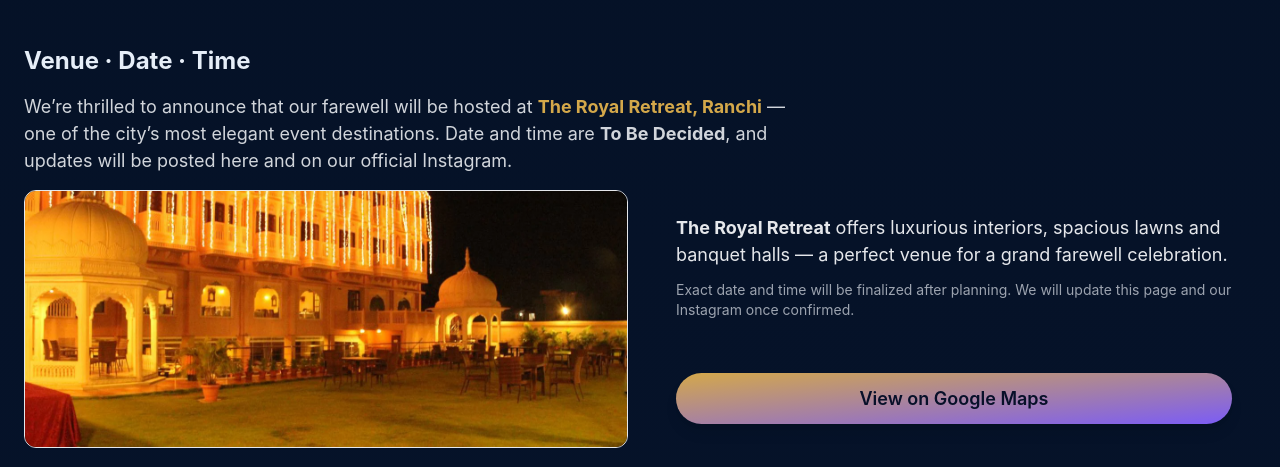
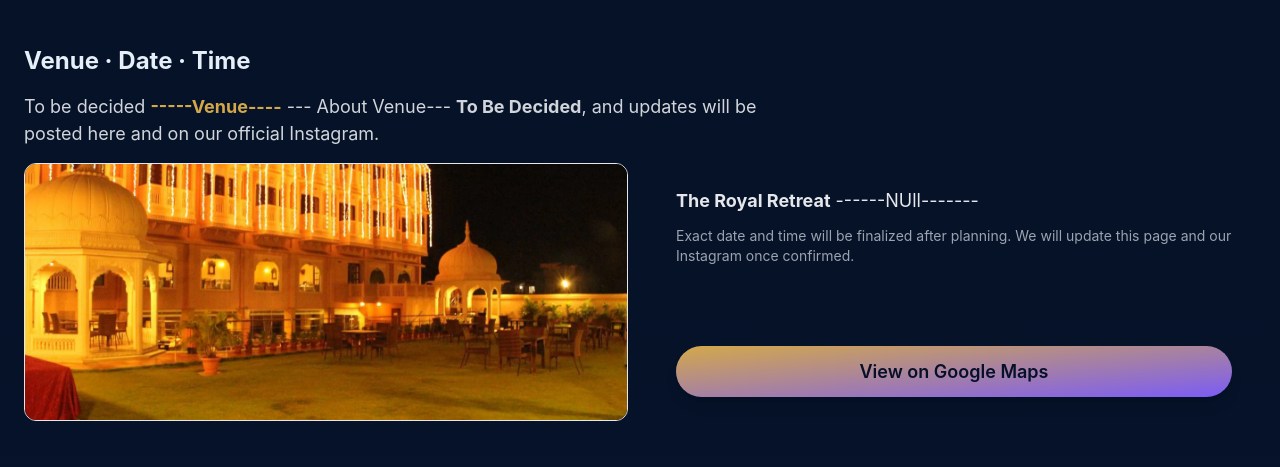
Before and after one commit to Ayush12308/farewell2k25, a plain HTML site: page index.html in a window 1280 px wide. Shown: the part 1507-1974 px from the top of the page. Drawn offline with nearby package versions, Linux system fonts and the light colour scheme.

Commit message:
Update index.html

```diff
--- a/index.html
+++ b/index.html
@@ -774,13 +774,13 @@
               e(
                 "p",
                 { className: "text-gray-300 mb-4 max-w-3xl" },
-                "We’re thrilled to announce that our farewell will be hosted at ",
+                "To be decided ",
                 e(
                   "strong",
                   { className: "text-verveGold" },
-                  "The Royal Retreat, Ranchi"
+                  "-----Venue----"
                 ),
-                " — one of the city’s most elegant event destinations. Date and time are ",
+                " --- About Venue--- ",
                 e("strong", null, "To Be Decided"),
                 ", and updates will be posted here and on our official Instagram."
               ),
@@ -814,7 +814,7 @@
                       "p",
                       { className: "text-gray-200" },
                       e("strong", null, "The Royal Retreat"),
-                      " offers luxurious interiors, spacious lawns and banquet halls — a perfect venue for a grand farewell celebration."
+                      " ------NUll-------"
                     ),
                     e(
                       "p",
@@ -825,7 +825,7 @@
                   e(
                     "a",
                     {
-                      href: "https://www.google.com/maps/place/The+Royal+Retreat,+Ranchi,+Jharkhand/",
+                      href: "",// link for the venue
                       target: "_blank",
                       rel: "noopener noreferrer",
                       className:
```
